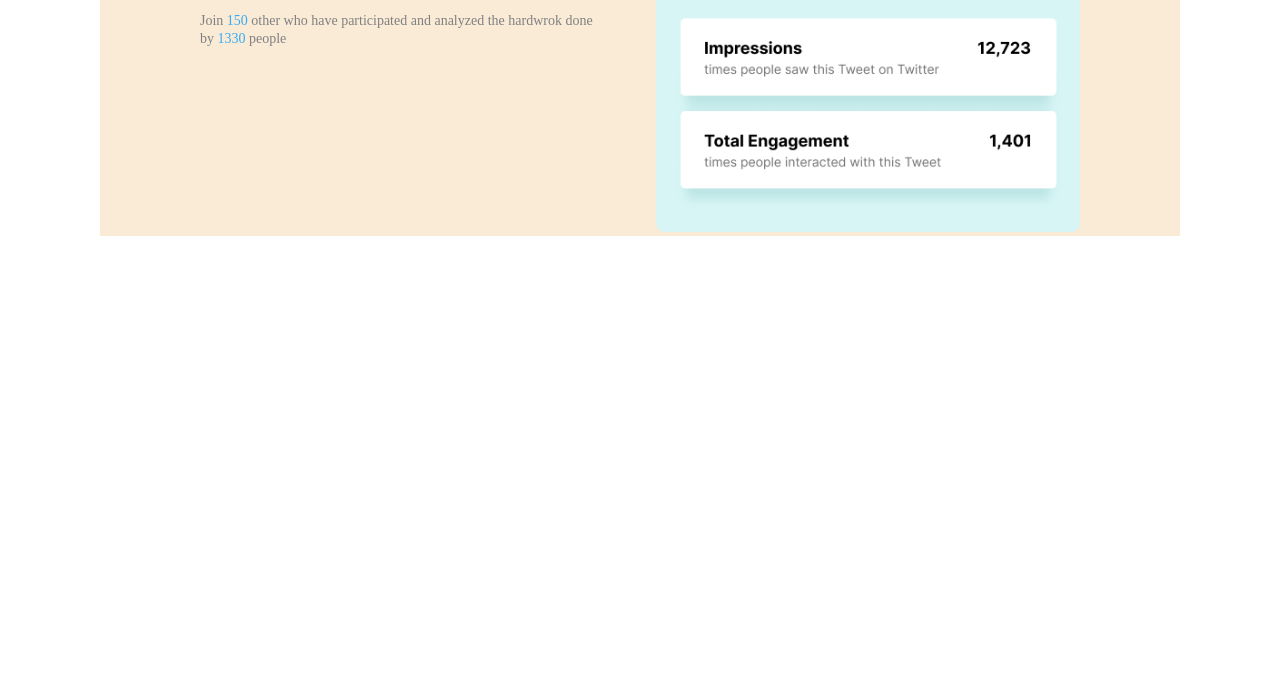
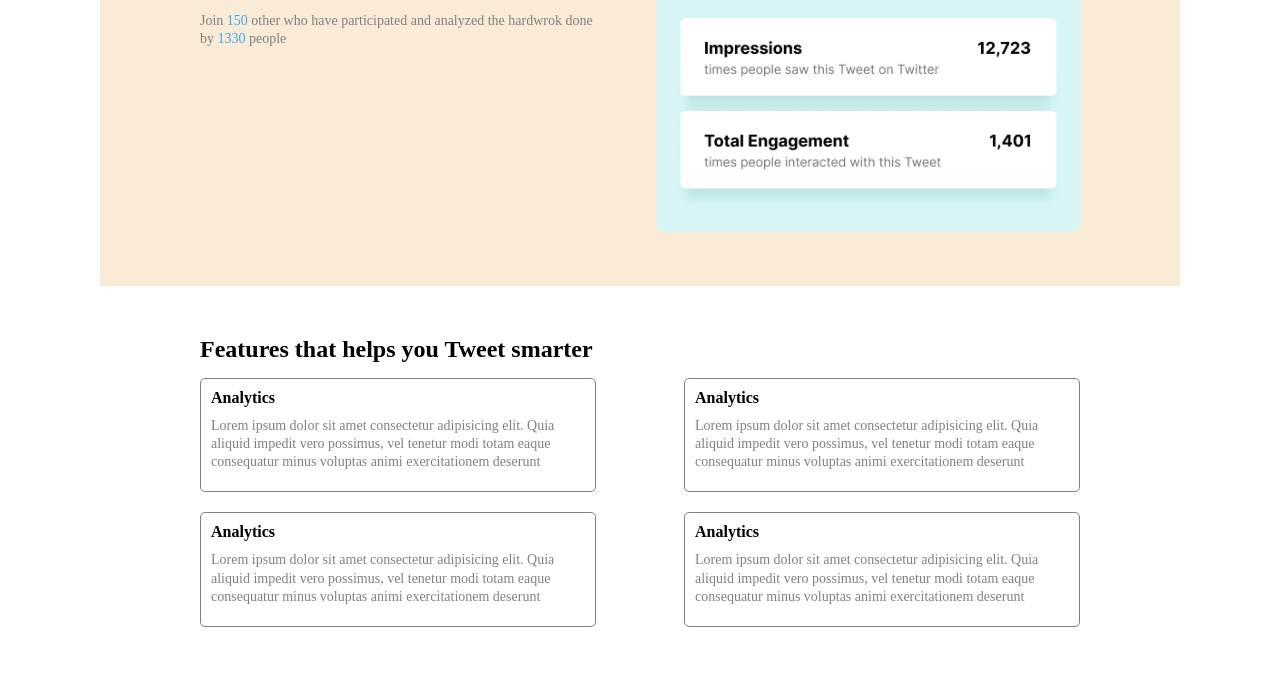
Before and after one commit to aks318/CodeWell, a plain HTML site: page Chirp Starter Files/index.html in a window 1280 px wide. Shown: the part 488-1185 px from the top of the page. Before the commit the page ends 800 px from the top, so only its background shows below. Drawn offline with Linux system fonts and the light colour scheme.

Commit message:
Feature section done

```diff
--- a/Chirp Starter Files/index.html
+++ b/Chirp Starter Files/index.html
@@ -75,5 +75,26 @@
             </div>
         </div>
     </div>
+    <div class="features">
+        <h2>Features that helps you Tweet smarter</h2>
+        <div class="cards">
+            <div class="card">
+                <h4>Analytics</h4>
+                <p>Lorem ipsum dolor sit amet consectetur adipisicing elit. Quia aliquid impedit vero possimus, vel tenetur modi totam eaque consequatur minus voluptas animi exercitationem deserunt</p>
+            </div>
+            <div class="card">
+                <h4>Analytics</h4>
+                <p>Lorem ipsum dolor sit amet consectetur adipisicing elit. Quia aliquid impedit vero possimus, vel tenetur modi totam eaque consequatur minus voluptas animi exercitationem deserunt</p>
+            </div>
+            <div class="card">
+                <h4>Analytics</h4>
+                <p>Lorem ipsum dolor sit amet consectetur adipisicing elit. Quia aliquid impedit vero possimus, vel tenetur modi totam eaque consequatur minus voluptas animi exercitationem deserunt</p>
+            </div>
+            <div class="card">
+                <h4>Analytics</h4>
+                <p>Lorem ipsum dolor sit amet consectetur adipisicing elit. Quia aliquid impedit vero possimus, vel tenetur modi totam eaque consequatur minus voluptas animi exercitationem deserunt</p>
+            </div>
+        </div>
+    </div>
 </body>
 </html>
--- a/Chirp Starter Files/style.css
+++ b/Chirp Starter Files/style.css
@@ -13,7 +13,7 @@ p{
 
 .container{
     margin: 0 100px;
-    padding: 0 100px;
+    padding: 0 100px 50px 100px;
     background-color: antiquewhite;
 }
 
@@ -120,8 +120,32 @@ button p{
     display: none;
 }
 
+.features{
+    margin: 50px 100px;
+    padding: 0 100px;
+}
 
-@media screen and (min-width : 700px) and (max-width : 900px) {
+.features h2{
+    margin-bottom: 15px;
+}
+
+.features .cards{
+    display: flex;
+    align-items: center;
+    justify-content: space-between;
+    flex-wrap: wrap;
+}
+
+.features .cards .card{
+    width: 45%;
+    margin-bottom: 20px;
+    padding: 10px;
+    border: 1px solid gray;
+    border-radius: 5px;
+}
+
+
+@media screen and (min-width : 700px) and (max-width : 1000px) {
     .container{
         margin: 0;
     }
@@ -139,9 +163,15 @@ button p{
     .header .hero .img2{
         display: block;
     }
+    .features{
+        margin: 50px 0px;
+    }
+    .features .cards .card{
+        width: 100%;
+    }
 }
 @media screen and (max-width : 700px) {
-    .container{
+    .container , .features{
         margin: 0;
         padding: 0 30px;
     }
@@ -154,16 +184,22 @@ button p{
     .header{
         flex-direction: column-reverse;
     }
-    .header .header-left h1{
-        font-size: 24px;
-    }
     .header .header-left{
         margin-top: 30px;
         padding: 0;
+    }
+    .header .header-left h1{
+        font-size: 24px;
     }
 
     .header button{
         width: 100%;
         justify-content: center;
     }
+    .features{
+        margin: 50px 0px;
+    }
+    .features .cards .card{
+        width: 100%;
+    }
 }
```
